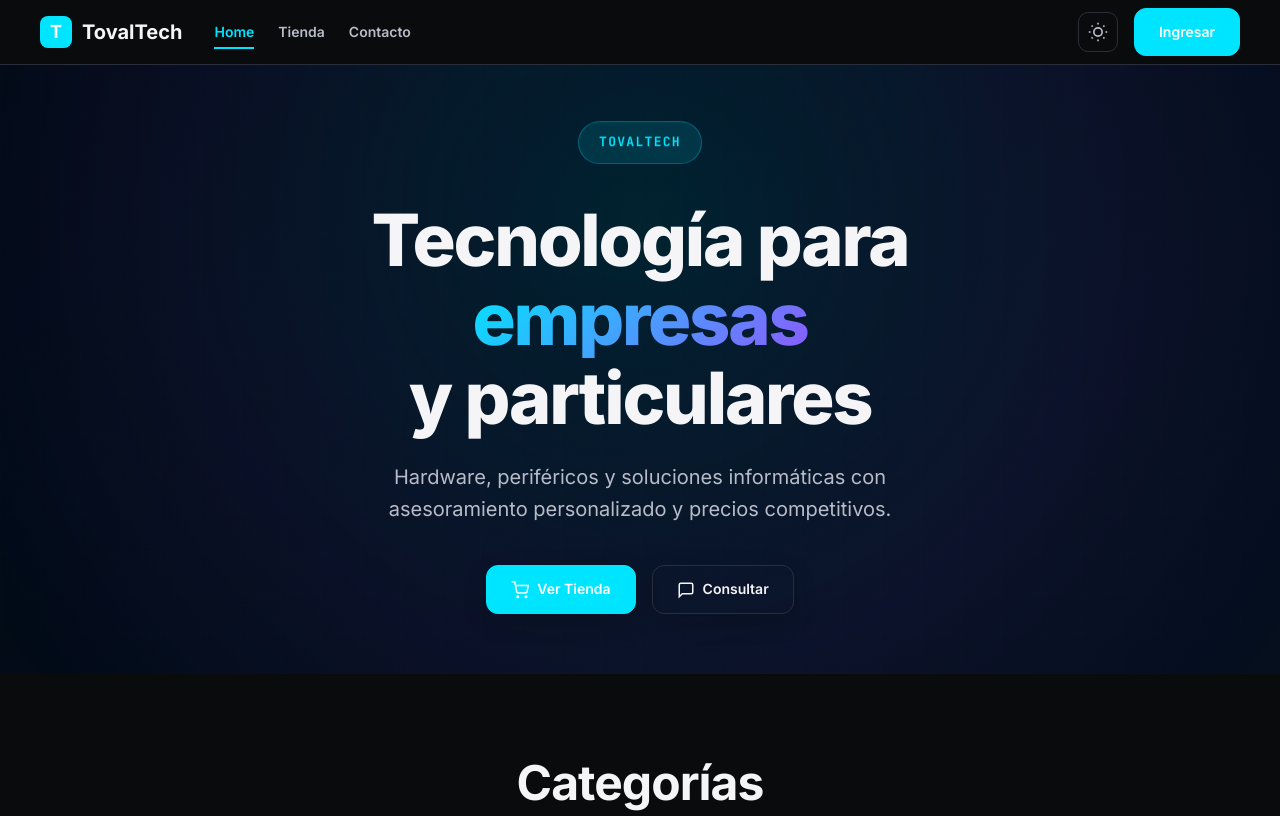
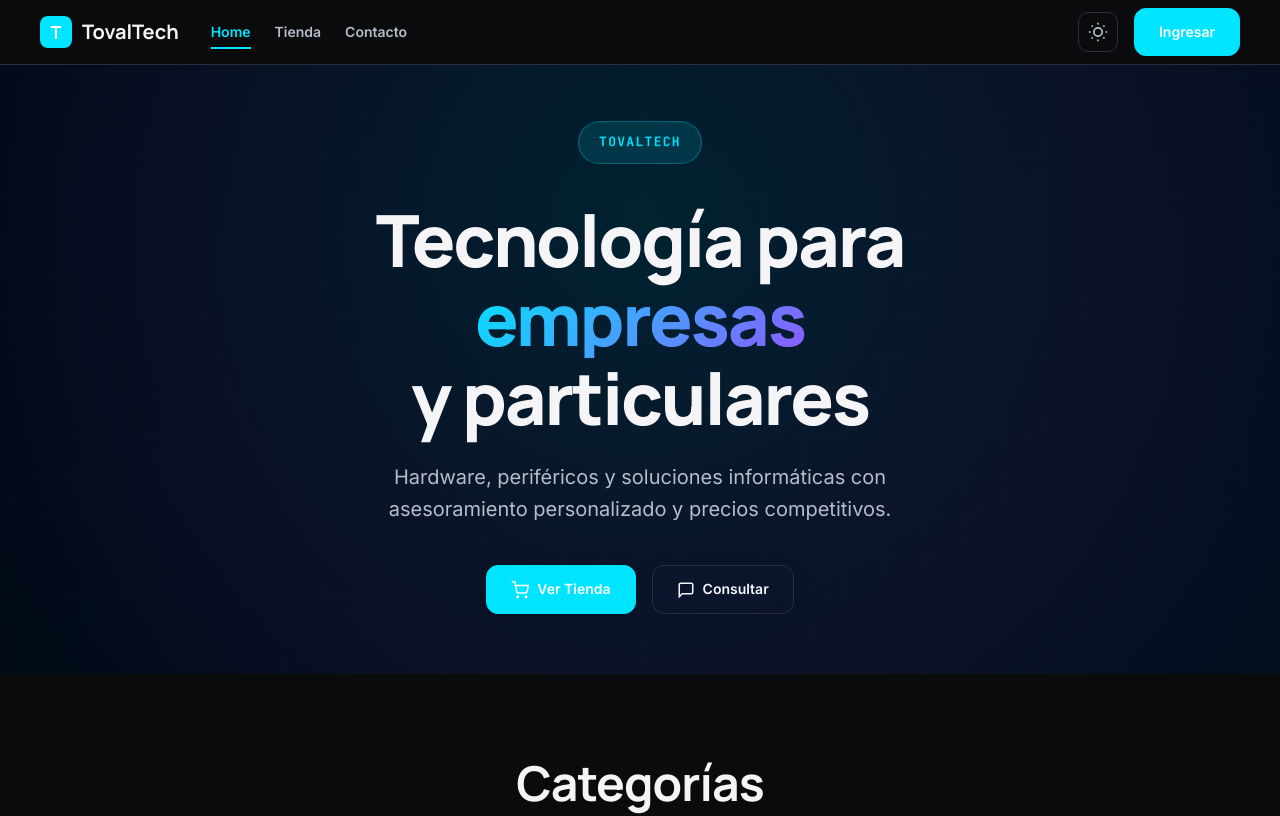
Before and after one commit to ValeenMar/tovaltech-web, a website with bundled scripts: page index.html in a window 1280 px wide. Shown: the top 816 px of the page. Built offline with nearby package versions, Linux system fonts and the light colour scheme; files whose address does not match are found by name; a web font is replaced by a local one.

Commit message:
Hard testing2

```diff
--- a/src/styles/global.css
+++ b/src/styles/global.css
@@ -4,13 +4,7 @@
 /* ========================================
    GOOGLE FONTS IMPORT
    ======================================== */
-@import url('https://fonts.googleapis.com/css2?family=Inter:wght@400;500;600;700;800&family=JetBrains+Mono:wght@400;600;700&display=swap');
-
-/* Clash Display (from CDN) */
-@font-face {
-  font-family: 'Clash Display';
-  src: url('https://api.fontshare.com/v2/css?f[]=clash-display@400,700&display=swap');
-}
+@import url('https://fonts.googleapis.com/css2?family=Inter:wght@400;500;600;700;800&family=JetBrains+Mono:wght@400;600;700&family=Manrope:wght@400;500;600;700;800&display=swap');
 
 /* ========================================
    CSS VARIABLES - DESIGN TOKENS
@@ -245,7 +239,7 @@ code {
   display: flex;
   align-items: center;
   gap: 10px;
-  font-family: 'Clash Display', var(--font-sans);
+  font-family: 'Manrope', var(--font-sans);
   font-size: 20px;
   font-weight: 700;
   color: var(--text);
--- a/src/styles/home.css
+++ b/src/styles/home.css
@@ -134,7 +134,7 @@
   letter-spacing: -0.03em;
   color: var(--text);
   margin: 0 0 24px;
-  font-family: 'Clash Display', var(--font-sans);
+  font-family: 'Manrope', var(--font-sans);
 }
 
 .heroAccent {
@@ -202,7 +202,7 @@
   letter-spacing: -0.02em;
   color: var(--text);
   margin: 0 0 12px;
-  font-family: 'Clash Display', var(--font-sans);
+  font-family: 'Manrope', var(--font-sans);
 }
 
 .sectionSubtitle {
--- a/src/styles/store.css
+++ b/src/styles/store.css
@@ -28,7 +28,7 @@
   letter-spacing: -0.02em;
   color: var(--text);
   margin: 0 0 8px;
-  font-family: 'Clash Display', var(--font-sans);
+  font-family: 'Manrope', var(--font-sans);
 }
 
 .pageSubtitle {
```
Also changed, not shown: CHANGELOG.md.
